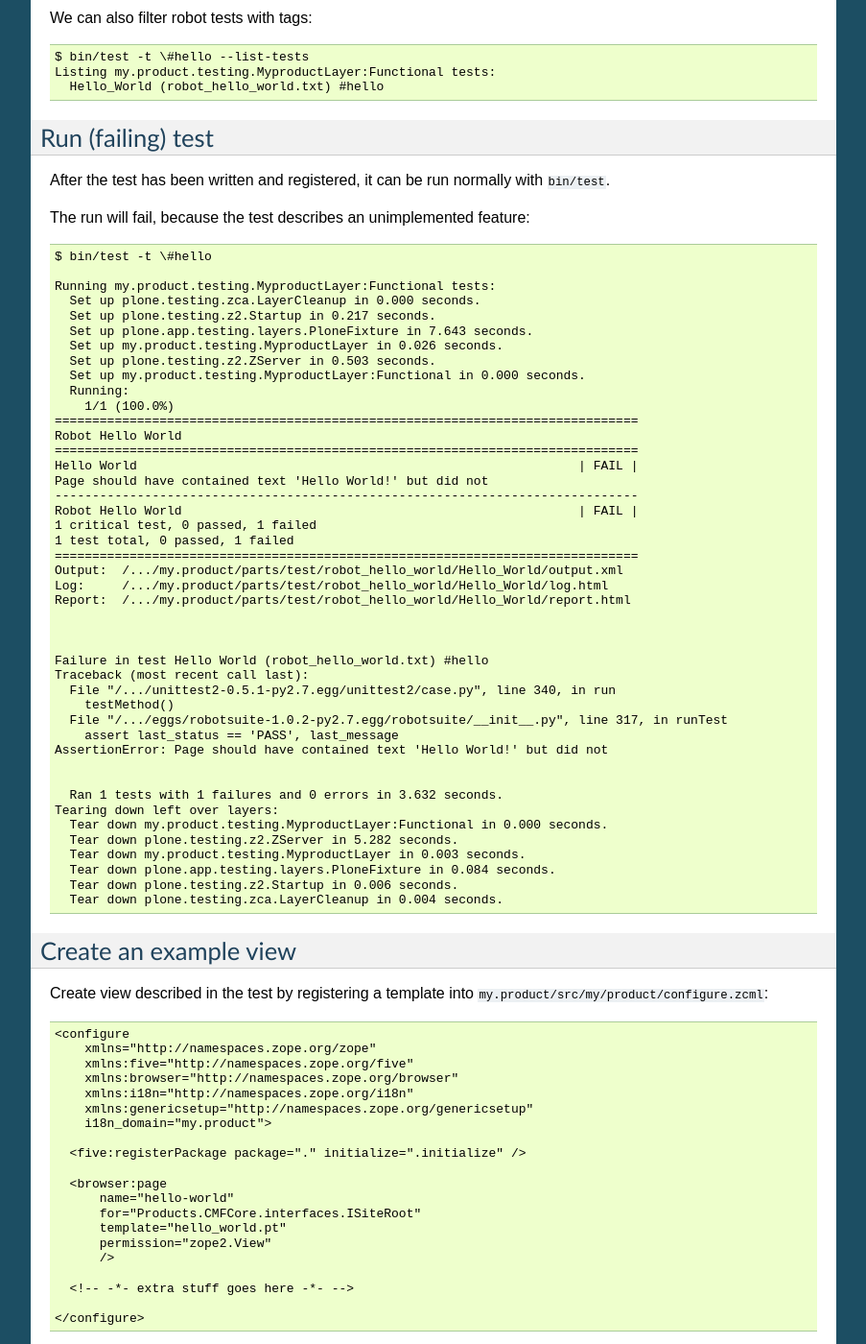
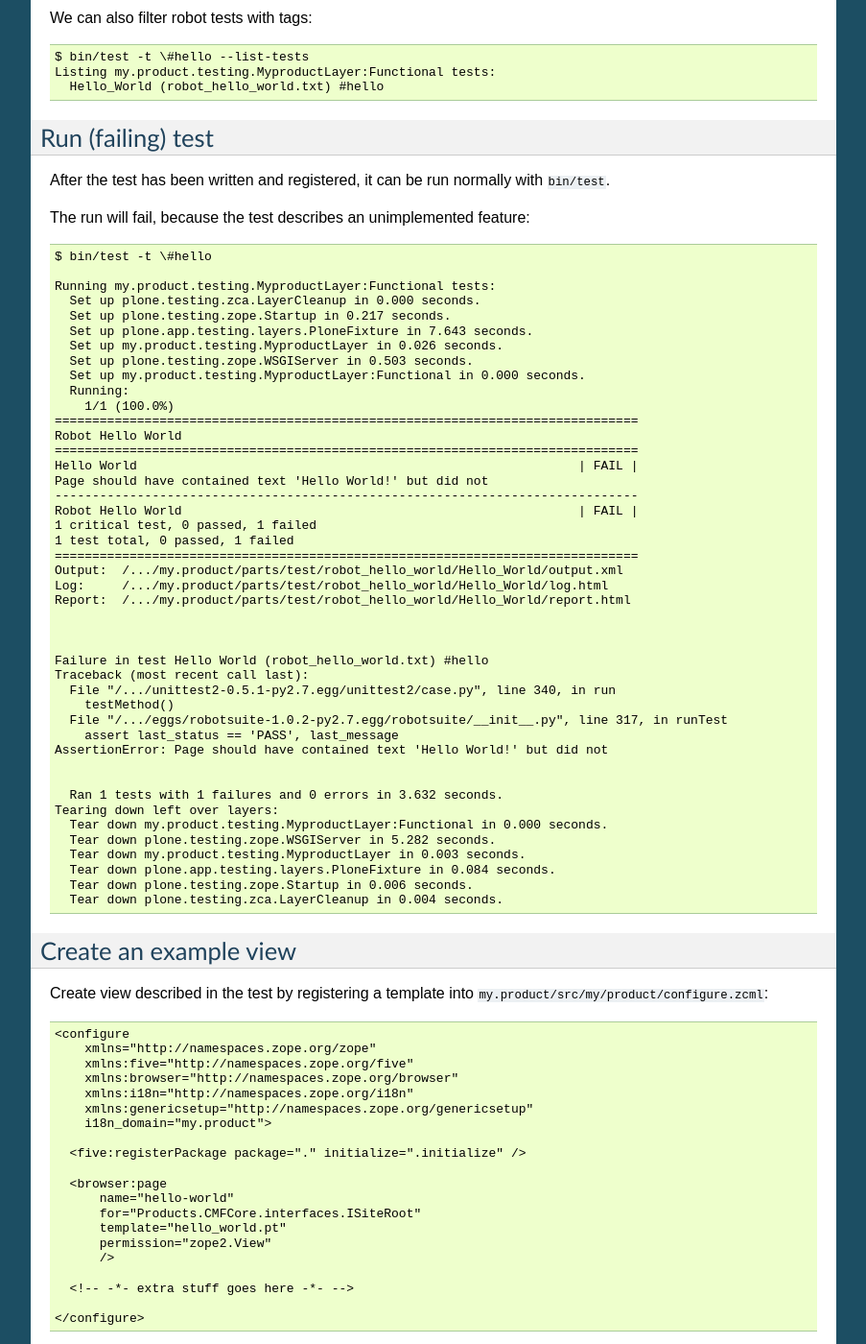
Before and after one commit to plone/plone.app.robotframework, a Sphinx documentation site: the page built from docs/source/templer.rst, in a window 1280 px wide and 1400 px high, scrolled down 4266 px. Shown: the whole window at 96% size, without its empty margins (198-1101 px from the left). Built offline with Sphinx 7.4.7, drawn with Linux system fonts in a browser that asks for light colours; some of the changed text lies outside the part shown.

Commit message:
Fix DeprecationWarnings.

```diff
--- a/docs/source/happy.rst
+++ b/docs/source/happy.rst
@@ -50,13 +50,13 @@
 
 .. code-block:: python
 
-   from plone.testing import z2
+   from plone.testing import zope
    from plone.app.testing import FunctionalTesting
    from plone.app.robotframework.testing import AUTOLOGIN_LIBRARY_FIXTURE
 
    MY_PRODUCT_ROBOT_TESTING = FunctionalTesting(
       bases=(MY_PRODUCT_FIXTURE, AUTOLOGIN_LIBRARY_FIXTURE,
-             z2.ZSERVER_FIXTURE),
+             zope.ZSERVER_FIXTURE),
        name="MyProduct:Robot")
 
 .. note:: AUTOLOGIN_LIBRARY_FIXTURE is optional, but it will allow you to
--- a/docs/source/templer.rst
+++ b/docs/source/templer.rst
@@ -119,20 +119,20 @@
     $ bin/test -t robot_
     Running my.product.testing.MyproductLayer:Functional tests:
       Set up plone.testing.zca.LayerCleanup in 0.000 seconds.
-      Set up plone.testing.z2.Startup in 0.237 seconds.
+      Set up plone.testing.zope.Startup in 0.237 seconds.
       Set up plone.app.testing.layers.PloneFixture in 8.093 seconds.
       Set up my.product.testing.MyproductLayer in 0.178 seconds.
-      Set up plone.testing.z2.ZServer in 0.503 seconds.
+      Set up plone.testing.zope.WSGIServer in 0.503 seconds.
       Set up my.product.testing.MyproductLayer:Functional in 0.000 seconds.
       Running:
 
       Ran 1 tests with 0 failures and 0 errors in 2.588 seconds.
     Tearing down left over layers:
       Tear down my.product.testing.MyproductLayer:Functional in 0.000 seconds.
-      Tear down plone.testing.z2.ZServer in 5.251 seconds.
+      Tear down plone.testing.zope.WSGIServer in 5.251 seconds.
       Tear down my.product.testing.MyproductLayer in 0.004 seconds.
       Tear down plone.app.testing.layers.PloneFixture in 0.087 seconds.
-      Tear down plone.testing.z2.Startup in 0.006 seconds.
+      Tear down plone.testing.zope.Startup in 0.006 seconds.
       Tear down plone.testing.zca.LayerCleanup in 0.005 seconds.
 
 
@@ -155,7 +155,7 @@
     ...
 
     MY_PRODUCT_FUNCTIONAL_TESTING = FunctionalTesting(
-        bases=(MY_PRODUCT_FIXTURE, z2.ZSERVER_FIXTURE),
+        bases=(MY_PRODUCT_FIXTURE, zope.ZSERVER_FIXTURE),
         name="MyproductLayer:Functional"
     )
 
@@ -281,10 +281,10 @@
 
     Running my.product.testing.MyproductLayer:Functional tests:
       Set up plone.testing.zca.LayerCleanup in 0.000 seconds.
-      Set up plone.testing.z2.Startup in 0.217 seconds.
+      Set up plone.testing.zope.Startup in 0.217 seconds.
       Set up plone.app.testing.layers.PloneFixture in 7.643 seconds.
       Set up my.product.testing.MyproductLayer in 0.026 seconds.
-      Set up plone.testing.z2.ZServer in 0.503 seconds.
+      Set up plone.testing.zope.WSGIServer in 0.503 seconds.
       Set up my.product.testing.MyproductLayer:Functional in 0.000 seconds.
       Running:
         1/1 (100.0%)
@@ -316,10 +316,10 @@
       Ran 1 tests with 1 failures and 0 errors in 3.632 seconds.
     Tearing down left over layers:
       Tear down my.product.testing.MyproductLayer:Functional in 0.000 seconds.
-      Tear down plone.testing.z2.ZServer in 5.282 seconds.
+      Tear down plone.testing.zope.WSGIServer in 5.282 seconds.
       Tear down my.product.testing.MyproductLayer in 0.003 seconds.
       Tear down plone.app.testing.layers.PloneFixture in 0.084 seconds.
-      Tear down plone.testing.z2.Startup in 0.006 seconds.
+      Tear down plone.testing.zope.Startup in 0.006 seconds.
       Tear down plone.testing.zca.LayerCleanup in 0.004 seconds.
 
 
@@ -379,20 +379,20 @@
     $ bin/test -t \#hello
     Running my.product.testing.MyproductLayer:Functional tests:
       Set up plone.testing.zca.LayerCleanup in 0.000 seconds.
-      Set up plone.testing.z2.Startup in 0.220 seconds.
+      Set up plone.testing.zope.Startup in 0.220 seconds.
       Set up plone.app.testing.layers.PloneFixture in 7.810 seconds.
       Set up my.product.testing.MyproductLayer in 0.027 seconds.
-      Set up plone.testing.z2.ZServer in 0.503 seconds.
+      Set up plone.testing.zope.WSGIServer in 0.503 seconds.
       Set up my.product.testing.MyproductLayer:Functional in 0.000 seconds.
       Running:
 
       Ran 1 tests with 0 failures and 0 errors in 2.604 seconds.
     Tearing down left over layers:
       Tear down my.product.testing.MyproductLayer:Functional in 0.000 seconds.
-      Tear down plone.testing.z2.ZServer in 5.253 seconds.
+      Tear down plone.testing.zope.WSGIServer in 5.253 seconds.
       Tear down my.product.testing.MyproductLayer in 0.004 seconds.
       Tear down plone.app.testing.layers.PloneFixture in 0.085 seconds.
-      Tear down plone.testing.z2.Startup in 0.006 seconds.
+      Tear down plone.testing.zope.Startup in 0.006 seconds.
       Tear down plone.testing.zca.LayerCleanup in 0.004 seconds.
 
 
```
Also changed, not shown: docs/source/tutorial.rst (+10 -10 lines), 2 other files.
